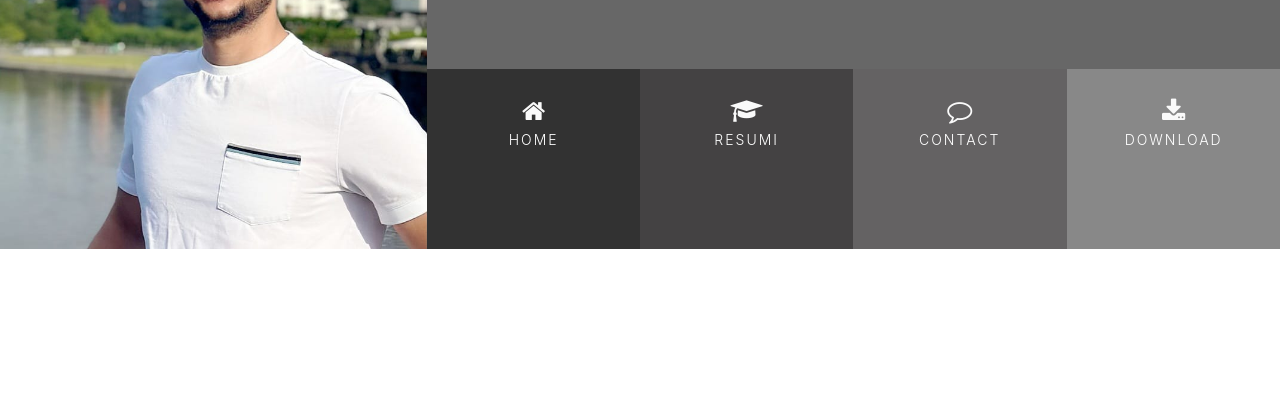
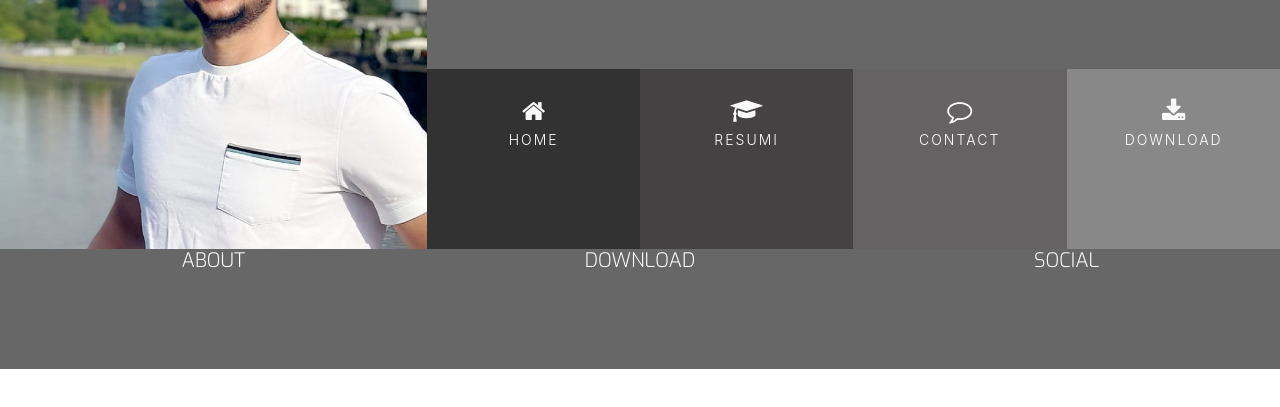
Before and after one commit to ci-mustafa/resume-portfolio, a plain HTML site: page index.html in a window 1280 px wide. Shown: the part 181-588 px from the top of the page. Drawn offline with nearby package versions, Linux system fonts and the light colour scheme.

Commit message:
feat: add footer and style it

```diff
--- a/assets/css/style.css
+++ b/assets/css/style.css
@@ -24,6 +24,21 @@ header {
     background-color: #888888;
 }
 
+/*--------------------------------Special paddings, margins*/
+h1, h2, h3, h4 {
+    margin: 0;
+}
+
+.uppercase {
+    text-transform: uppercase;
+}
+
+.general-sub {
+    font-family: "Exo", sans-serif;
+    font-weight: 300;
+    color: #ffffff;
+    text-align: center;
+}
 /*--------------------------------Heading*/
 .heading {
     margin-left: 50px;
@@ -114,3 +129,12 @@ ul li {
 .hvr-bounce-to-top::before {
     background-color: rgba(229, 178, 117, 0.4);
 }
+
+/* ----------------------------------------Footer */
+
+footer {
+    background-color: #676767;
+    color: #fafafa;
+    min-height: 120px;
+    margin: 0;
+}
--- a/index.html
+++ b/index.html
@@ -8,9 +8,11 @@
     <link rel="stylesheet" href="https://cdn.jsdelivr.net/npm/bootstrap@4.6.2/dist/css/bootstrap.min.css"
         integrity="sha384-xOolHFLEh07PJGoPkLv1IbcEPTNtaed2xpHsD9ESMhqIYd0nLMwNLD69Npy4HI+N" crossorigin="anonymous">
     <!-- Fontawsome link -->
-    <link rel="stylesheet" href="https://maxcdn.bootstrapcdn.com/font-awesome/4.7.0/css/font-awesome.min.css" type="text/css" />
+    <link rel="stylesheet" href="https://maxcdn.bootstrapcdn.com/font-awesome/4.7.0/css/font-awesome.min.css"
+        type="text/css" />
     <!-- Hover css link -->
-    <link rel="stylesheet" href="https://cdnjs.cloudflare.com/ajax/libs/hover.css/2.1.1/css/hover-min.css" type="text/css" />
+    <link rel="stylesheet" href="https://cdnjs.cloudflare.com/ajax/libs/hover.css/2.1.1/css/hover-min.css"
+        type="text/css" />
     <!-- CSS link -->
     <link rel="stylesheet" href="assets/css/style.css" type="text/css">
     <title>Mustafa Akbqri</title>
@@ -33,16 +35,20 @@
                     <div class="col">
                         <ul id="nav" class="list-inline menucontainer">
                             <li class="col-6 col-sm-3 ui-menu-color-home list-inline-item menuitem">
-                                <a href="index.html" class="hvr-bounce-to-bottom"><i class="fa fa-home" aria-hidden="true"></i> <span>Home</span></a>
+                                <a href="index.html" class="hvr-bounce-to-bottom"><i class="fa fa-home"
+                                        aria-hidden="true"></i> <span>Home</span></a>
                             </li>
                             <li class="col-6 col-sm-3 ui-menu-color-resumi list-inline-item menuitem">
-                                <a href="#" class="hvr-bounce-to-top"><i class="fa fa-graduation-cap" aria-hidden="true"></i> <span>Resumi</span></a>
+                                <a href="#" class="hvr-bounce-to-top"><i class="fa fa-graduation-cap"
+                                        aria-hidden="true"></i> <span>Resumi</span></a>
                             </li>
                             <li class="col-6 col-sm-3 ui-menu-color-contact list-inline-item menuitem">
-                                <a href="#" class="hvr-bounce-to-bottom"><i class="fa fa-comment-o" aria-hidden="true"></i> <span>Contact</span></a>
+                                <a href="#" class="hvr-bounce-to-bottom"><i class="fa fa-comment-o"
+                                        aria-hidden="true"></i> <span>Contact</span></a>
                             </li>
                             <li class="col-6 col-sm-3 ui-menu-color-download list-inline-item menuitem">
-                                <a href="#" class="hvr-bounce-to-top"><i class="fa fa-download" aria-hidden="true"></i> <span>Download</span></a>
+                                <a href="#" class="hvr-bounce-to-top"><i class="fa fa-download" aria-hidden="true"></i>
+                                    <span>Download</span></a>
                             </li>
                         </ul>
                     </div>
@@ -50,7 +56,19 @@
             </div>
         </div>
     </header>
-
+    <footer class="container-fluid">
+        <div class="row">
+            <div class="col-sm-4">
+                <h5 class="uppercase general-sub">About</h5>
+            </div>
+            <div class="col-sm-4">
+                <h5 class="uppercase general-sub">Download</h5>
+            </div>
+            <div class="col-sm-4">
+                <h5 class="uppercase general-sub">Social</h5>
+            </div>
+        </div>
+    </footer>
 
 </body>
 
```
